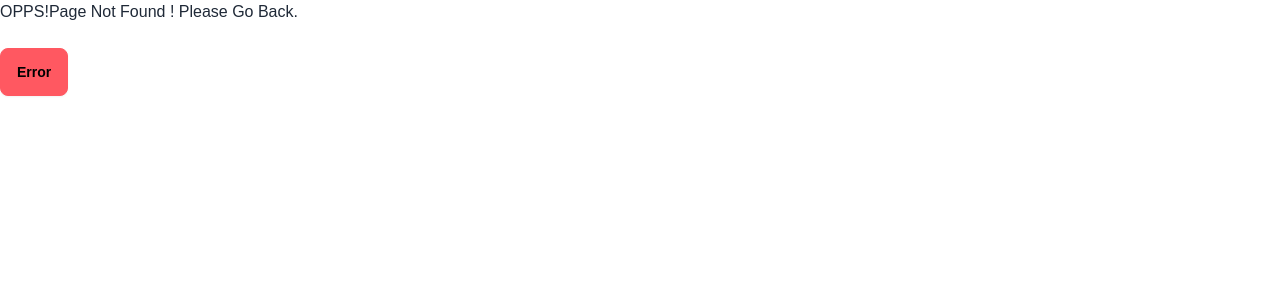
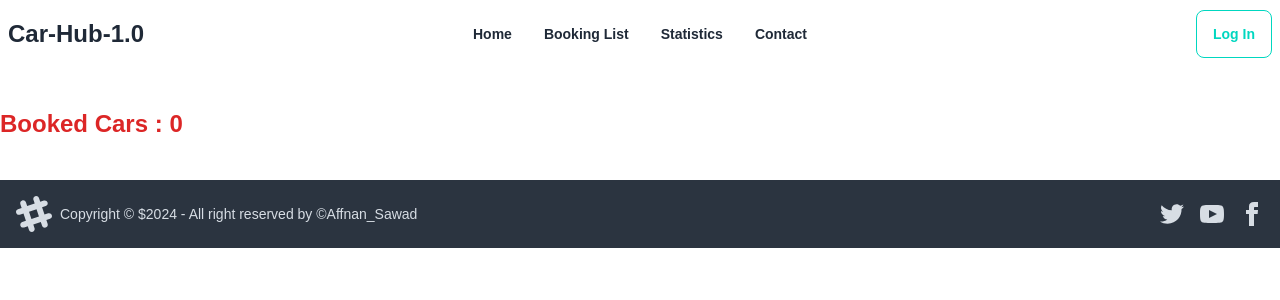
Before and after one commit to AffnanSawad/Car-Hub-1.0, a React (Vite) app: page /booking in a window 1280 px wide. Before the commit this address had no page. Shown: the top 300 px of the page. Built offline with nearby package versions, Linux system fonts and the light colour scheme.

Commit message:
Booking Cart Added

```diff
--- /dev/null
+++ b/src/Components/Booking_list/Booking_List.jsx
@@ -0,0 +1,96 @@
+import { useEffect, useState } from "react";
+import { useLoaderData } from "react-router-dom";
+import { getBookedCars } from "../Utility/localstorage";
+import { ToastContainer, toast } from 'react-toastify';
+
+import 'react-toastify/dist/ReactToastify.css';
+
+const Booking_List = () => {
+
+
+  const bookingList = useLoaderData();
+
+  const [bookedCars , setBookedCars] = useState([])
+  useEffect(
+    ()=> {
+     const storedBookedCars = getBookedCars();
+
+     if( bookingList.length > 0 ){
+
+        const carsbooked = [];
+
+        for(const id of storedBookedCars )
+    {
+
+        const car = bookingList.find(car => car.id ===id);
+
+        if(car){
+            carsbooked.push(car);
+        }
+    }
+
+     setBookedCars(carsbooked);
+
+
+     }
+    }
+
+    ,[])
+
+
+    const notify = () => toast("Your Booking Is Under Processing! We Will Confirm Through E-mail.");
+
+
+
+    return (
+        <div>
+            <h1 className="text-2xl font-extrabold text-red-600 mt-10 mb-10"> Booked Cars : {bookedCars.length} </h1>
+
+       <div className="grid grid-cols-1 gap-5 md:grid-cols-3 gap-5">
+
+
+       {
+            bookedCars.map(car => <li key={car.id}>
+
+
+
+            <div className="card bg-base-100 w-96 shadow-xl">
+  <figure className="px-10 pt-10">
+    <img
+      src={car.image}
+      alt="Shoes"
+      className="rounded-xl" />
+  </figure>
+  <div className="card-body items-center text-center">
+    <h2 className="card-title"> {car.name} </h2>
+    <p className="font-bold">{car.type} </p>
+    <p className="font-bold">${car.price} </p>
+    <div className="card-actions">
+      <button
+
+       onClick={notify}
+      className="btn btn-accent"> Under Proccessing  </button>
+
+<ToastContainer />
+
+    </div>
+  </div>
+</div>
+
+
+
+
+
+
+
+            </li>)
+        }
+
+       </div>
+
+
+        </div>
+    );
+};
+
+export default Booking_List;
--- a/src/Components/Car/Car.jsx
+++ b/src/Components/Car/Car.jsx
@@ -1,4 +1,4 @@
-import React from 'react';
+
 import { Link } from 'react-router-dom';
 
 const Car = ({car}) => {
@@ -30,6 +30,8 @@ const Car = ({car}) => {
 
      <hr />
 
+     {/* SHOW DETAILS BUTTON */}
+
      <Link to={`/details/${id}`}>
 
      <button className='btn btn-accent'> Show Details </button>
--- a/src/Components/CarDetails/CarDetails.jsx
+++ b/src/Components/CarDetails/CarDetails.jsx
@@ -1,7 +1,7 @@
 
 import { useLoaderData, useParams } from 'react-router-dom';
 
-
+ import {saveBookedCars} from '../Utility/localstorage'
 
 import { ToastContainer, toast } from 'react-toastify';
 import 'react-toastify/dist/ReactToastify.css';
@@ -18,14 +18,20 @@ const CarDetails = () => {
    console.log(car_detail);
 
 
+   const idInt = parseInt(id);
+
+
 
 //    toast
 
-const notify1 = () => toast("Added To The Cart");
-const notify2 = () => toast("Booked Successfully");
+
+const notify2 = () =>{
+
+    saveBookedCars(id);
+    toast("Booked Successfully");
 
 
-
+}
 
     return (
         <div className='banner mt-10 flex gap-10 mb-20'>
@@ -45,7 +51,7 @@ const notify2 = () => toast("Booked Successfully");
 
          <div className="flex gap-5 mt-5">
 
-         <button onClick={notify1} className='btn btn-accent'>Add To Cart</button>
+         {/* <button onClick={notify1} className='btn btn-accent'>Add To Cart</button> */}
 
 
          <button onClick={notify2} className='btn btn-error'>Book Now !</button>
--- a/src/Components/Navbar/Navbar.jsx
+++ b/src/Components/Navbar/Navbar.jsx
@@ -8,7 +8,7 @@ const Navbar = () => {
  const NavLinks = <>
 
     <li className="font-bold"> <Link to='/'> Home   </Link>   </li>
-    <li className="font-bold"> <Link to='/cart'> My Cart   </Link>   </li>
+    {/* <li className="font-bold"> <Link to='/cart'> My Cart   </Link>   </li> */}
     <li className="font-bold"> <Link to='/booking'> Booking List   </Link>   </li>
     <li className="font-bold"> <Link to='/stat'> Statistics   </Link>   </li>
     <li className="font-bold"> <Link to='/contact'>Contact  </Link>   </li>
--- /dev/null
+++ b/src/Components/Utility/localstorage.js
@@ -0,0 +1,39 @@
+// localstorage e save kora
+
+import { json } from "react-router-dom";
+
+const getBookedCars = () => {
+
+  const StoredbookedCar = localStorage.getItem('booked-car');
+
+  if(StoredbookedCar){
+
+    return JSON.parse(StoredbookedCar);
+  }
+
+  return [];
+
+}
+
+const saveBookedCars = id => {
+
+
+const saving_Booked_cars = getBookedCars();
+
+// ek id /item jate bar bar cart e add na hoi.
+
+const exist = saving_Booked_cars.find( carsId => carsId == id );
+
+if( !exist ){
+
+    saving_Booked_cars.push(id);
+
+    localStorage.setItem('booked-car', JSON.stringify(saving_Booked_cars));
+}
+
+
+
+}
+
+
+export { getBookedCars,saveBookedCars}
--- a/src/main.jsx
+++ b/src/main.jsx
@@ -13,6 +13,8 @@ import ErrorPage from './Components/ErrorPage/ErrorPage';
 import Home from './Components/Home/Home';
 import Contact from './Components/Contact/Contact';
 import CarDetails from './Components/CarDetails/CarDetails';
+import Booking_List from './Components/Booking_list/Booking_List';
+// import Add_To_My_Cart from './Components/AddToMy_Cartt.jsx/Add_To_My_Cart';
 
 
 
@@ -39,6 +41,13 @@ const router = createBrowserRouter([
     loader: ()=> fetch(`./data.json`),
     element: <CarDetails></CarDetails>
   },
+  {
+    path: '/booking',
+
+    loader: ()=> fetch('/data.json'),
+    element: <Booking_List></Booking_List>
+  },
+
 
 
     ]
```
